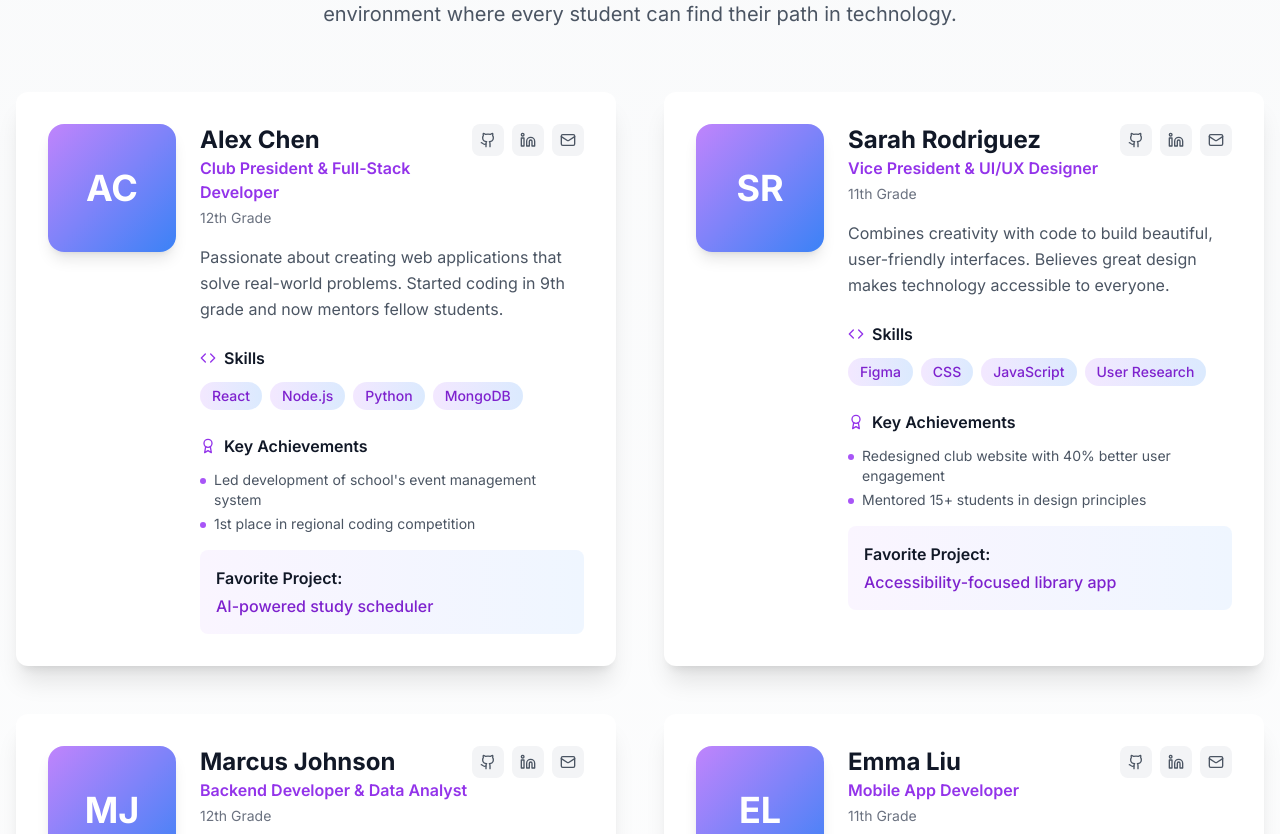
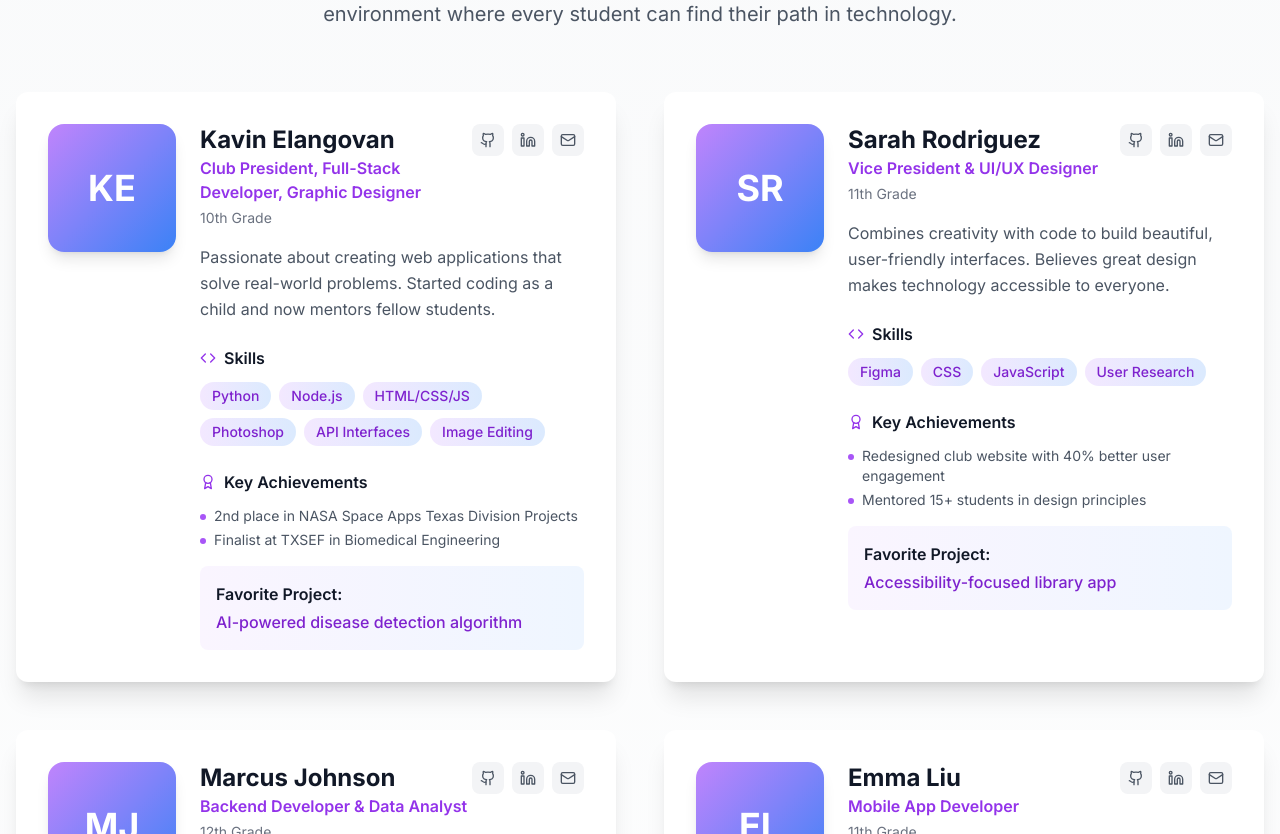
Before and after one commit to programmingcvhs/programmingcvhs.github.io, a Next.js app: page /team in a window 1280 px wide. Shown: the part 770-1604 px from the top of the page. Built offline with nearby package versions, Linux system fonts and the light colour scheme.

Commit message:
Update page.tsx

```diff
--- a/app/team/page.tsx
+++ b/app/team/page.tsx
@@ -8,19 +8,19 @@ import { Card } from '@/components/ui/Card'
 const teamMembers = [
   {
     id: 1,
-    name: "Alex Chen",
-    role: "Club President & Full-Stack Developer",
-    grade: "12th Grade",
-    bio: "Passionate about creating web applications that solve real-world problems. Started coding in 9th grade and now mentors fellow students.",
-    skills: ["React", "Node.js", "Python", "MongoDB"],
+    name: "Kavin Elangovan",
+    role: "Club President, Full-Stack Developer, Graphic Designer",
+    grade: "10th Grade",
+    bio: "Passionate about creating web applications that solve real-world problems. Started coding as a child and now mentors fellow students.",
+    skills: ["Python", "Node.js", "HTML/CSS/JS", "Photoshop", "API Interfaces", "Image Editing"],
     image: "/api/placeholder/400/400",
-    achievements: ["Led development of school's event management system", "1st place in regional coding competition"],
+    achievements: ["2nd place in NASA Space Apps Texas Division Projects", "Finalist at TXSEF in Biomedical Engineering"],
     social: {
       github: "https://github.com/alexchen",
       linkedin: "https://linkedin.com/in/alexchen",
       email: "alex@pawd.club"
     },
-    favoriteProject: "AI-powered study scheduler"
+    favoriteProject: "AI-powered disease detection algorithm"
   },
   {
     id: 2,
@@ -137,7 +137,7 @@ export default function TeamPage() {
             </h1>
             <p className="text-xl lg:text-2xl text-purple-100 leading-relaxed">
               The passionate developers, designers, and innovators who make PAWD a thriving community
-              where everyone can learn, grow, and create amazing projects together.
+              where students can learn, grow, and create amazing projects together.
             </p>
           </motion.div>
         </div>
```
